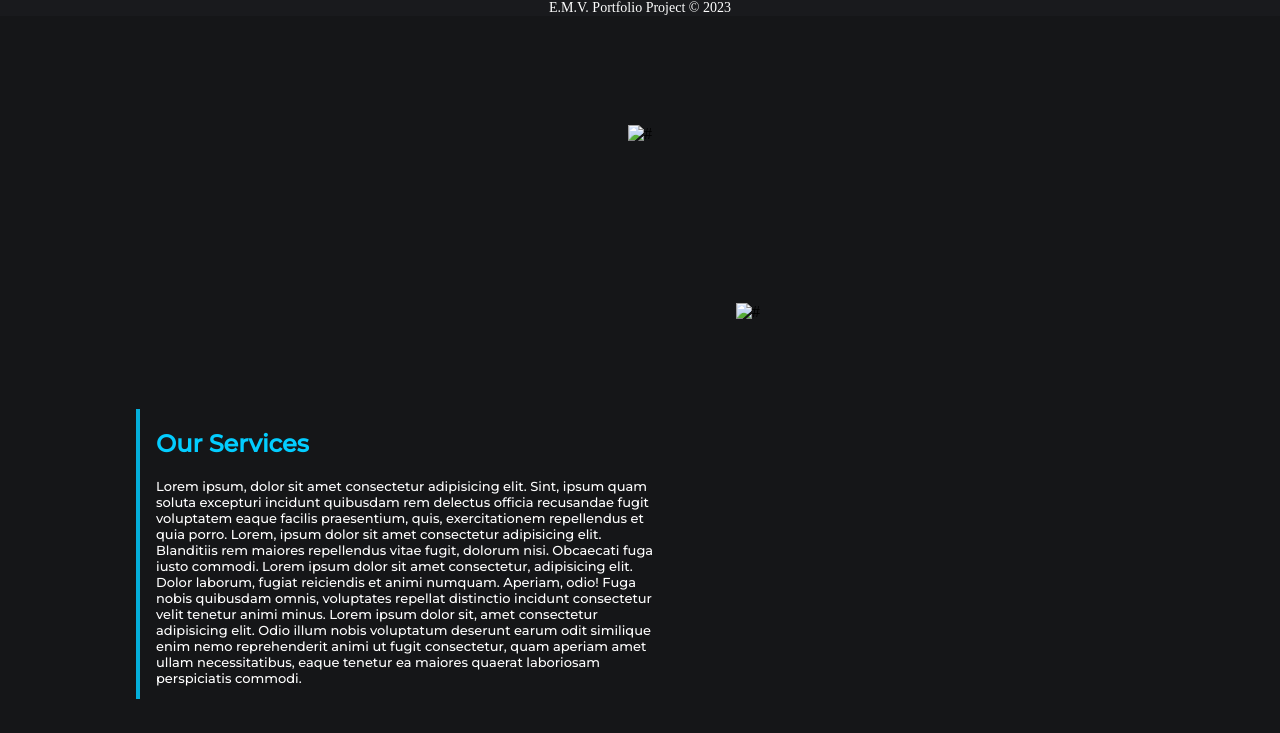
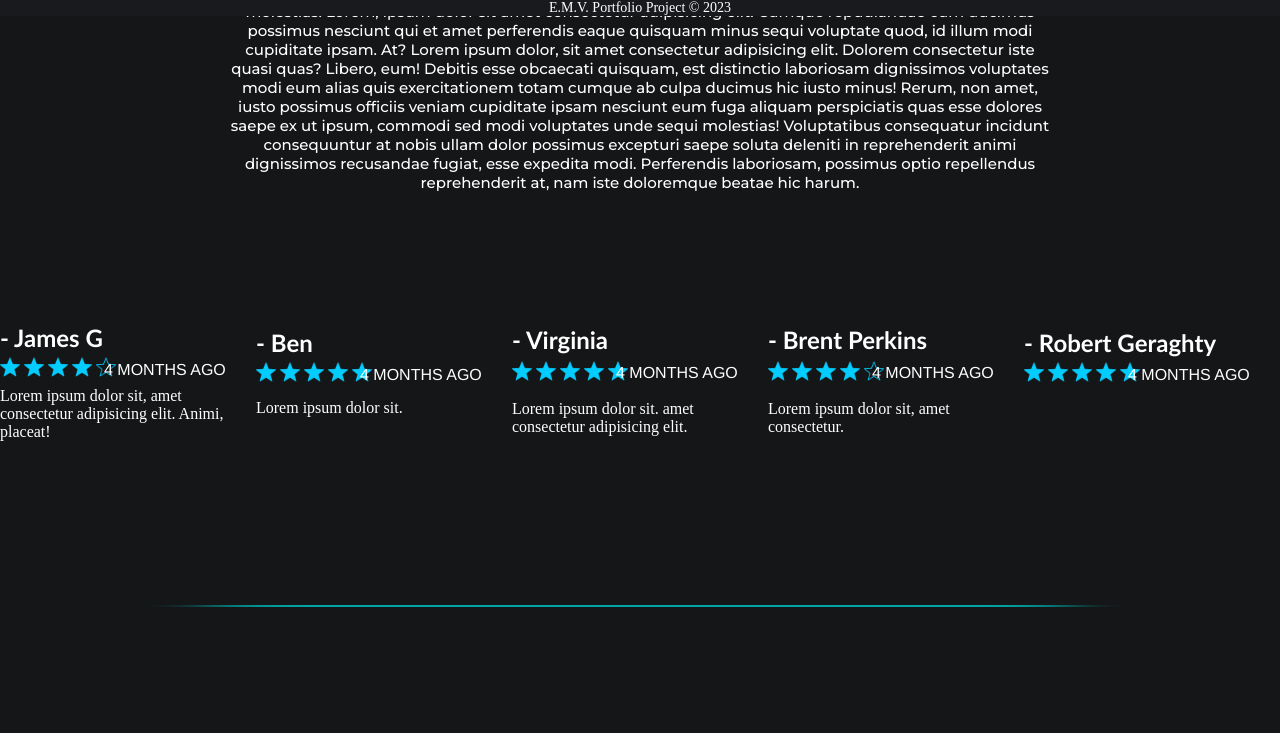
Before and after one commit to NoFriess/portfolio-website-1, a plain HTML site: page index.html in a window 1280 px wide. Shown: the part 784-1517 px from the top of the page. Drawn offline with Linux system fonts and the light colour scheme.

Commit message:
Update index.html

```diff
--- a/index.html
+++ b/index.html
@@ -23,11 +23,11 @@
         <span class="bars toggle"></span>
     </header>
     <div class="divider-1">
-        <img src="Images/divider2.png" alt="#">
+        <img src="divider2.png" alt="#">
     </div>
     <div class="container">
-        <img class="gridphoto" src="Images/electriciangrid.png" alt="img">
-        <img class="gridphotomobile" src="Images/electriciangridmobile.png" alt="img">
+        <img class="gridphoto" src="electriciangrid.png" alt="img">
+        <img class="gridphotomobile" src="electriciangridmobile.png" alt="img">
         <h1 class="text-heading">WHY DO WE MAKE THE LIGHTS SHINE?</h1>
         <p>Lorem ipsum dolor sit amet consectetur adipisicing elit. Fugiat mollitia tenetur provident esse eos aliquam at rerum reiciendis ipsa excepturi fuga corporis, nihil necessitatibus saepe ad voluptatum quas, modi molestias. Lorem, ipsum dolor sit amet consectetur adipisicing elit. Cumque repudiandae cum ducimus possimus nesciunt qui et amet perferendis eaque quisquam minus sequi voluptate quod, id illum modi cupiditate ipsam. At? Lorem ipsum dolor, sit amet consectetur adipisicing elit. Dolorem consectetur iste quasi quas? Libero, eum! Debitis esse obcaecati quisquam, est distinctio laboriosam dignissimos voluptates modi eum alias quis exercitationem totam cumque ab culpa ducimus hic iusto minus! Rerum, non amet, iusto possimus officiis veniam cupiditate ipsam nesciunt eum fuga aliquam perspiciatis quas esse dolores saepe ex ut ipsum, commodi sed modi voluptates unde sequi molestias! Voluptatibus consequatur incidunt consequuntur at nobis ullam dolor possimus excepturi saepe soluta deleniti in reprehenderit animi dignissimos recusandae fugiat, esse expedita modi. Perferendis laboriosam, possimus optio repellendus reprehenderit at, nam iste doloremque beatae hic harum.
         </p>
@@ -37,11 +37,11 @@
         <div class="reviews">
                 <h2>- James G</h2>
                 <div class="stars">
-                    <img class="img" src="Images/filledstar.png" alt="c">
-                    <img class="img" src="Images/filledstar.png" alt="c">
-                    <img class="img" src="Images/filledstar.png" alt="c">
-                    <img class="img" src="Images/filledstar.png" alt="c">
-                    <img class="img" src="Images/star.png" alt="c">
+                    <img class="img" src="filledstar.png" alt="c">
+                    <img class="img" src="filledstar.png" alt="c">
+                    <img class="img" src="filledstar.png" alt="c">
+                    <img class="img" src="filledstar.png" alt="c">
+                    <img class="img" src="star.png" alt="c">
                 </div>
                 <h1>4 MONTHS AGO</h1>
                 <p>Lorem ipsum dolor sit, amet consectetur adipisicing elit. Animi, placeat!</p>
@@ -49,11 +49,11 @@
         <div class="reviews">
                 <h2>- Ben</h2>
                 <div class="stars">
-                    <img class="img" src="Images/filledstar.png" alt="c">
-                    <img class="img" src="Images/filledstar.png" alt="c">
-                    <img class="img" src="Images/filledstar.png" alt="c">
-                    <img class="img" src="Images/filledstar.png" alt="c">
-                    <img class="img" src="Images/filledstar.png" alt="c">
+                    <img class="img" src="filledstar.png" alt="c">
+                    <img class="img" src="filledstar.png" alt="c">
+                    <img class="img" src="filledstar.png" alt="c">
+                    <img class="img" src="filledstar.png" alt="c">
+                    <img class="img" src="filledstar.png" alt="c">
                 </div>
                 <h1>4 MONTHS AGO</h1>
                 <p>Lorem ipsum dolor sit.</p>
@@ -61,11 +61,11 @@
         <div class="reviews">
                 <h2>- Virginia</h2>
                 <div class="stars">
-                    <img class="img" src="Images/filledstar.png" alt="c">
-                    <img class="img" src="Images/filledstar.png" alt="c">
-                    <img class="img" src="Images/filledstar.png" alt="c">
-                    <img class="img" src="Images/filledstar.png" alt="c">
-                    <img class="img" src="Images/filledstar.png" alt="c">
+                    <img class="img" src="filledstar.png" alt="c">
+                    <img class="img" src="filledstar.png" alt="c">
+                    <img class="img" src="filledstar.png" alt="c">
+                    <img class="img" src="filledstar.png" alt="c">
+                    <img class="img" src="filledstar.png" alt="c">
                 </div>
                 <h1>4 MONTHS AGO</h1>
                 <p>Lorem ipsum dolor sit. amet consectetur adipisicing elit.</p>
@@ -73,11 +73,11 @@
         <div class="reviews">
                 <h2>- Brent Perkins</h2>
                 <div class="stars">
-                    <img class="img" src="Images/filledstar.png" alt="c">
-                    <img class="img" src="Images/filledstar.png" alt="c">
-                    <img class="img" src="Images/filledstar.png" alt="c">
-                    <img class="img" src="Images/filledstar.png" alt="c">
-                    <img class="img" src="Images/star.png" alt="c">
+                    <img class="img" src="filledstar.png" alt="c">
+                    <img class="img" src="filledstar.png" alt="c">
+                    <img class="img" src="filledstar.png" alt="c">
+                    <img class="img" src="filledstar.png" alt="c">
+                    <img class="img" src="star.png" alt="c">
                 </div>
                 <h1>4 MONTHS AGO</h1>
                 <p>Lorem ipsum dolor sit, amet consectetur.</p>
@@ -85,25 +85,25 @@
         <div class="reviews">
                 <h2>- Robert Geraghty</h2>
                 <div class="stars">
-                    <img class="img" src="Images/filledstar.png" alt="c">
-                    <img class="img" src="Images/filledstar.png" alt="c">
-                    <img class="img" src="Images/filledstar.png" alt="c">
-                    <img class="img" src="Images/filledstar.png" alt="c">
-                    <img class="img" src="Images/filledstar.png" alt="c">
+                    <img class="img" src="filledstar.png" alt="c">
+                    <img class="img" src="filledstar.png" alt="c">
+                    <img class="img" src="filledstar.png" alt="c">
+                    <img class="img" src="filledstar.png" alt="c">
+                    <img class="img" src="filledstar.png" alt="c">
                 </div>
                 <h1>4 MONTHS AGO</h1>
         </div>
     </div>
     <div class="divider-2">
-        <img src="Images/divider.png" alt="#">
+        <img src="divider.png" alt="#">
     </div>
     <div class="container-3">
         <div>
             <h2 class="text-heading">Our Services</h2>
             <p>Lorem ipsum, dolor sit amet consectetur adipisicing elit. Sint, ipsum quam soluta excepturi incidunt quibusdam rem delectus officia recusandae fugit voluptatem eaque facilis praesentium, quis, exercitationem repellendus et quia porro. Lorem, ipsum dolor sit amet consectetur adipisicing elit. Blanditiis rem maiores repellendus vitae fugit, dolorum nisi. Obcaecati fuga iusto commodi. Lorem ipsum dolor sit amet consectetur, adipisicing elit. Dolor laborum, fugiat reiciendis et animi numquam. Aperiam, odio! Fuga nobis quibusdam omnis, voluptates repellat distinctio incidunt consectetur velit tenetur animi minus. Lorem ipsum dolor sit, amet consectetur adipisicing elit. Odio illum nobis voluptatum deserunt earum odit similique enim nemo reprehenderit animi ut fugit consectetur, quam aperiam amet ullam necessitatibus, eaque tenetur ea maiores quaerat laboriosam perspiciatis commodi.</p>
         </div>
-        <img class="services-img" src="Images/electricianstock11.jpg" alt="#">
-        <img class="services-img" src="Images/electricianstock10.jpg" alt="#">
+        <img class="services-img" src="electricianstock11.jpg" alt="#">
+        <img class="services-img" src="electricianstock10.jpg" alt="#">
         <div>
             <h2 class="text-heading">Our Location</h2>
             <p>Lorem ipsum, dolor sit amet consectetur adipisicing elit. Sint, ipsum quam soluta excepturi incidunt quibusdam rem delectus officia recusandae fugit voluptatem eaque facilis praesentium, quis, exercitationem repellendus et quia porro. Lorem ipsum dolor sit amet consectetur adipisicing elit. Eius accusamus laborum ea totam officiis eveniet ratione, sit nulla perspiciatis. Perspiciatis at blanditiis adipisci similique laboriosam ad illum delectus maiores ipsam.</p>
@@ -112,7 +112,7 @@
             <h2 class="text-heading">Our Dedication</h2>
             <p>Lorem ipsum, dolor sit amet consectetur adipisicing elit. Sint, ipsum quam soluta excepturi incidunt quibusdam rem delectus officia recusandae fugit voluptatem eaque facilis praesentium, quis, exercitationem repellendus et quia porro. Lorem ipsum dolor sit amet consectetur adipisicing elit. Adipisci neque ea quod error dolor reiciendis, consequatur tenetur! Et rerum nihil error exercitationem, eius quaerat accusamus ducimus minus nam impedit. Quas? Lorem ipsum dolor sit amet consectetur adipisicing elit. Neque atque animi nobis expedita quod! Dignissimos culpa impedit velit eaque earum hic dolores beatae harum enim, repellat suscipit accusantium neque natus!</p>
         </div>
-        <img class="services-img" src="Images/electricianstock12.jpg" alt="#">
+        <img class="services-img" src="electricianstock12.jpg" alt="#">
     </div>
     <div >
         <div>
@@ -121,37 +121,37 @@
     </div>
     <div class="footer big-footer">
         <div>
-            <img src="Images/icons8-twitter-50.png" alt="c">
+            <img src="icons8-twitter-50.png" alt="c">
             <p>TWITTER</p>
-            <img src="Images/icons8-instagram-50.png" alt="c">
+            <img src="icons8-instagram-50.png" alt="c">
             <p>INSTAGRAM</p>
-            <img src="Images/icons8-facebook-50.png" alt="c">
+            <img src="icons8-facebook-50.png" alt="c">
             <p>FACEBOOK</p>
         </div>
         <div>
-            <img src="Images/icons8-home-50.png" alt="c">
+            <img src="icons8-home-50.png" alt="c">
             <p>HOME</p>
-            <img src="Images/icons8-services-50.png" alt="c">
+            <img src="icons8-services-50.png" alt="c">
             <p>SERVICES</p>
-            <img src="Images/icons8-about-50.png" alt="c">
+            <img src="icons8-about-50.png" alt="c">
             <p>ABOUT</p>
         </div>
     </div>
     <div class="small-footer">
         <div>
-            <img src="Images/icons8-twitter-50.png" alt="c">
+            <img src="icons8-twitter-50.png" alt="c">
             <p>TWITTER</p>
-            <img src="Images/icons8-instagram-50.png" alt="c">
+            <img src="icons8-instagram-50.png" alt="c">
             <p>INSTAGRAM</p>
-            <img src="Images/icons8-facebook-50.png" alt="c">
+            <img src="icons8-facebook-50.png" alt="c">
             <p>FACEBOOK</p>
         </div>
         <div>
-            <img src="Images/icons8-home-50.png" alt="c">
+            <img src="icons8-home-50.png" alt="c">
             <p>HOME</p>
-            <img src="Images/icons8-services-50.png" alt="c">
+            <img src="icons8-services-50.png" alt="c">
             <p>SERVICES</p>
-            <img src="Images/icons8-about-50.png" alt="c">
+            <img src="icons8-about-50.png" alt="c">
             <p>ABOUT</p>
         </div>
     </div>
```
